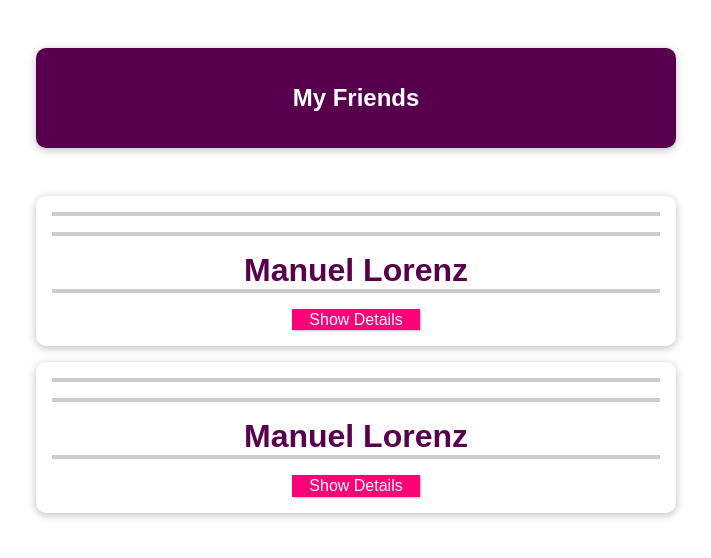
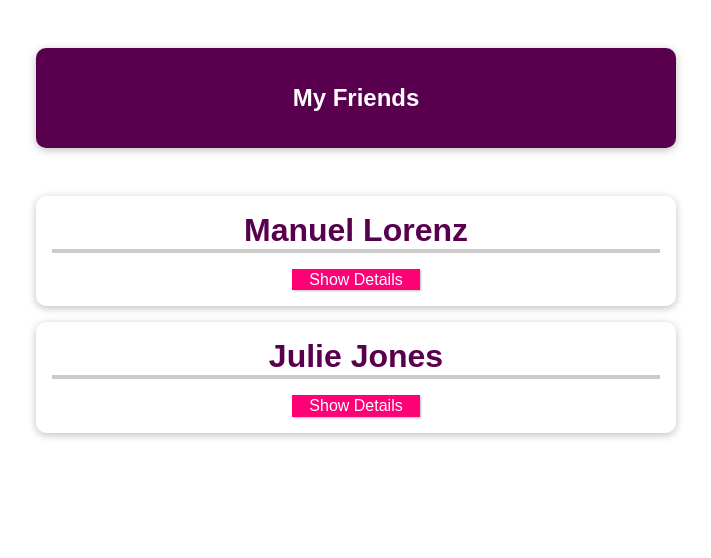
Before and after one commit to Akbaraliii/cmp-communication-01-starting-setup-main, a Vue app: page / in a window 1280 px wide. Shown: the top 558 px of the page, without its empty margins (284-995 px from the left). Built offline with nearby package versions, Linux system fonts and the light colour scheme.

Commit message:
prop behavior

```diff
--- a/src/App.vue
+++ b/src/App.vue
@@ -4,8 +4,16 @@
       <h1>My Friends</h1>
     </header>
     <ul>
-      <friend-contact></friend-contact>
-      <friend-contact></friend-contact>
+      <friend-contact
+        name="Manuel Lorenz"
+        phone-number="111222200"
+        email-address="manuel@localhost.com"
+      ></friend-contact>
+      <friend-contact
+        name="Julie Jones"
+        phone-number="5553333434"
+        email-address="julie@localhost.com"
+      ></friend-contact>
     </ul>
   </section>
 </template>
@@ -16,16 +24,16 @@
     return {
       friends: [
         {
-          id: "manuel",
-          name: "Manuel Lorenz",
-          phone: "0123 45678 90",
-          email: "manuel@localhost.com",
+          id: 'manuel',
+          name: 'Manuel Lorenz',
+          phone: '0123 45678 90',
+          email: 'manuel@localhost.com',
         },
         {
-          id: "julie",
-          name: "Julie Jones",
-          phone: "0987 654421 21",
-          email: "julie@localhost.com",
+          id: 'julie',
+          name: 'Julie Jones',
+          phone: '0987 654421 21',
+          email: 'julie@localhost.com',
         },
       ],
     };
@@ -38,7 +46,7 @@
   box-sizing: border-box;
 }
 html {
-  font-family: "Jost", sans-serif;
+  font-family: 'Jost', sans-serif;
 }
 body {
   margin: 0;
--- a/src/components/FriendContact.vue
+++ b/src/components/FriendContact.vue
@@ -1,19 +1,17 @@
 <template>
   <li>
-    <h2></h2>
-    <h2></h2>
-    <h2>{{ friend.name }}</h2>
+    <h2>{{ name }}</h2>
     <button @click="toggleDetails">
       {{ detailsAreVisible ? 'Hide' : 'Show' }} Details
     </button>
     <ul v-if="detailsAreVisible">
       <li>
         <strong>Phone:</strong>
-        {{ friend.phone }}
+        {{ phoneNumber }}
       </li>
       <li>
         <strong>Email:</strong>
-        {{ friend.email }}
+        {{ emailAddress }}
       </li>
     </ul>
   </li>
@@ -21,6 +19,7 @@
 
 <script>
 export default {
+  props: ['name', 'phoneNumber', 'emailAddress'],
   data() {
     return {
       detailsAreVisible: false,
```
